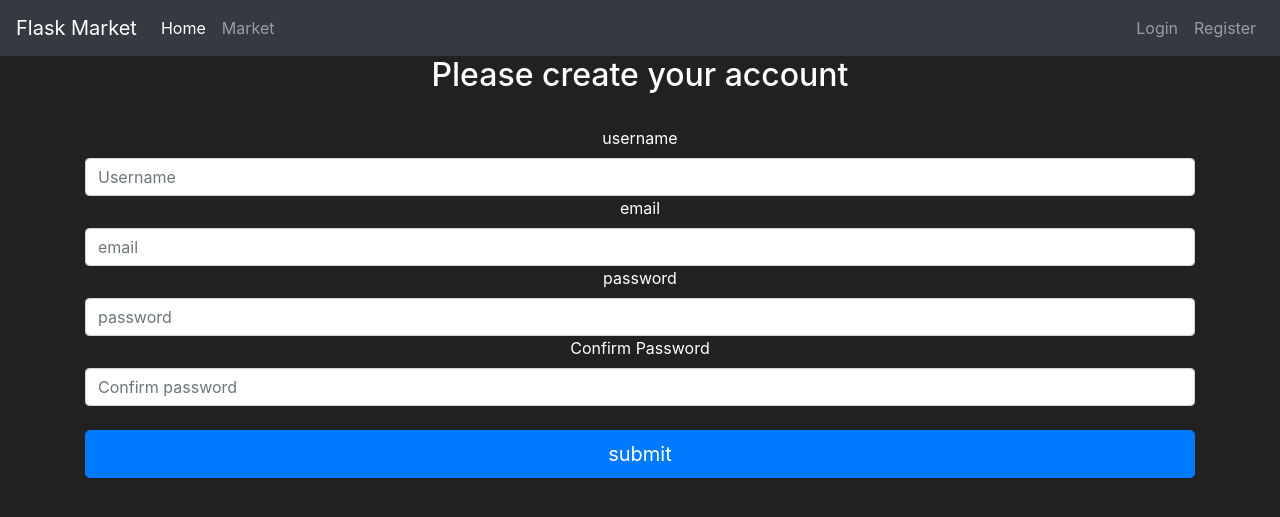
After one commit to ishak-dev/MarketApp, a Flask app: page /register in a window 1280 px wide. The commit adds this page. Shown: the top 517 px of the page. Run offline with Flask 2, Linux system fonts and the light colour scheme.

Commit message:
Create register Form

```diff
--- a/market/__init__.py
+++ b/market/__init__.py
@@ -5,6 +5,7 @@ from flask_sqlalchemy import SQLAlchemy
 
 app = Flask(__name__)
 app.config['SQLALCHEMY_DATABASE_URI'] = 'sqlite:///market.db' #File that will be recognized as database
+app.config['SECRET_KEY'] = 'e20d78b21c8345a7be45d8c8'
 db = SQLAlchemy(app)
 
 from market import routes
--- /dev/null
+++ b/market/forms.py
@@ -0,0 +1,10 @@
+from flask_wtf import FlaskForm
+from wtforms import StringField, PasswordField, SubmitField
+
+
+class RegisterForm(FlaskForm):
+     username = StringField(label='username')
+     email_address=StringField(label='email')
+     password1 = PasswordField(label='password')
+     password2 = PasswordField(label='Confirm Password')
+     submit = SubmitField(label='submit')
--- a/market/routes.py
+++ b/market/routes.py
@@ -1,6 +1,7 @@
 from market import app
 from flask import render_template
 from market.models import Item
+from market.forms import RegisterForm
 
 @app.route("/")
 @app.route("/home")
@@ -12,3 +13,9 @@ def home_page():
 def market_page():
     items = Item.query.all()
     return render_template('market.html',items=items)
+
+
+@app.route("/register")
+def register_page():
+    form = RegisterForm()
+    return render_template('register.html',form=form)
--- a/market/templates/base.html
+++ b/market/templates/base.html
@@ -46,7 +46,7 @@
             <a class="nav-link" href="#">Login</a>
           </li>
           <li class="nav-item">
-            <a class="nav-link" href="#">Register</a>
+            <a class="nav-link" href="{{url_for('register_page')}}">Register</a>
           </li>
         </ul>
       </div>
--- /dev/null
+++ b/market/templates/register.html
@@ -0,0 +1,21 @@
+{% extends 'base.html' %} {% block title %} Register pages {% endblock %} {%
+block content %}
+<body class="text-center">
+  <div class="container">
+    <form method="POST" class="form-register" style="color: white">
+      <h2>Please create your account</h2>
+      <br />
+      {{form.username.label()}}
+      {{form.username(class="form-control",placeholder="Username")}}
+      {{form.email_address.label()}}
+      {{form.email_address(class="form-control",placeholder="email")}}
+      {{form.password1.label()}}
+      {{form.password1(class="form-control",placeholder="password")}}
+      {{form.password2.label()}}
+      {{form.password2(class="form-control",placeholder="Confirm password")}}
+      <br />
+      {{form.submit(class="btn btn-lg btn-block btn-primary")}}
+    </form>
+  </div>
+</body>
+{% endblock %}
```
